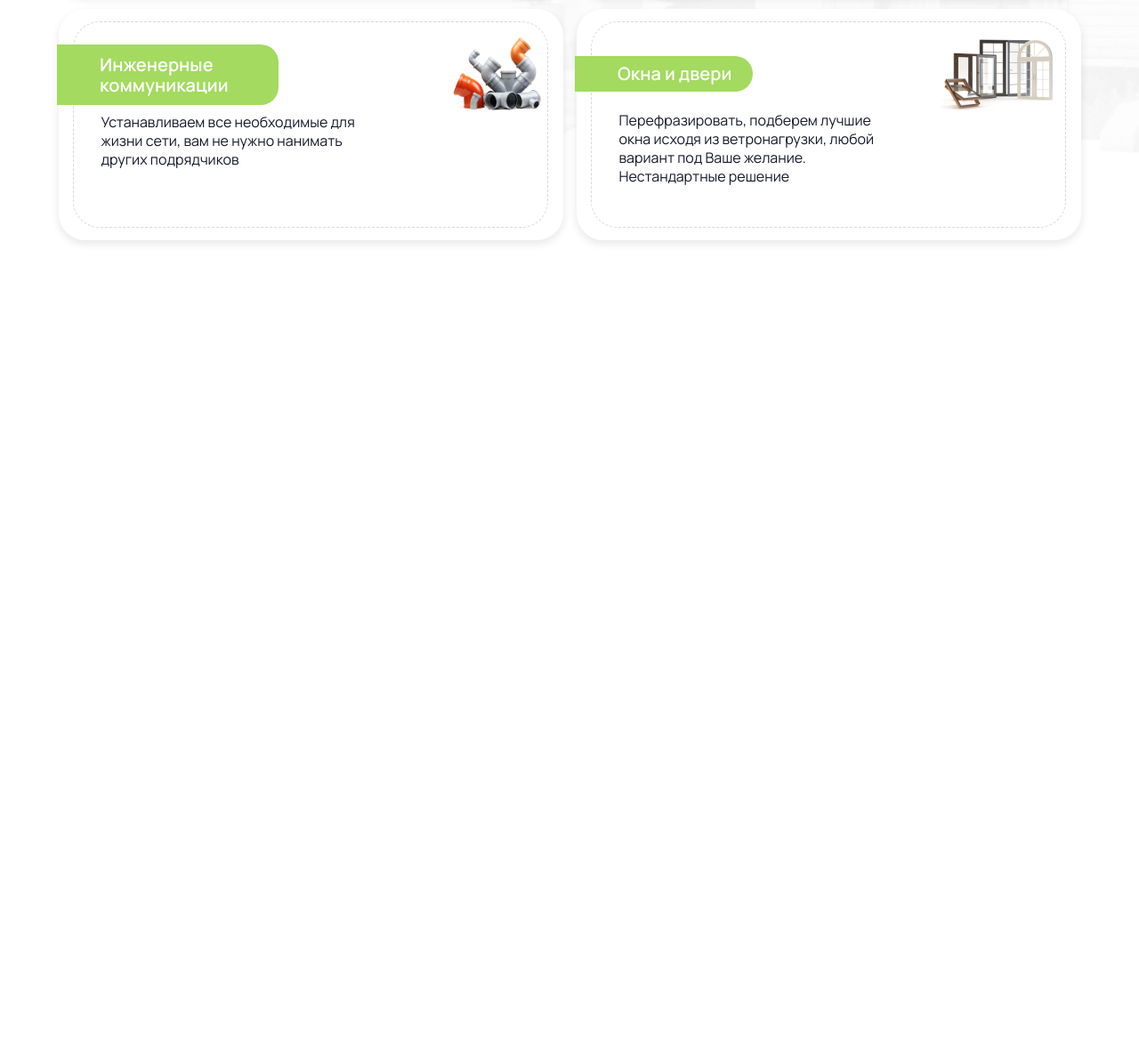
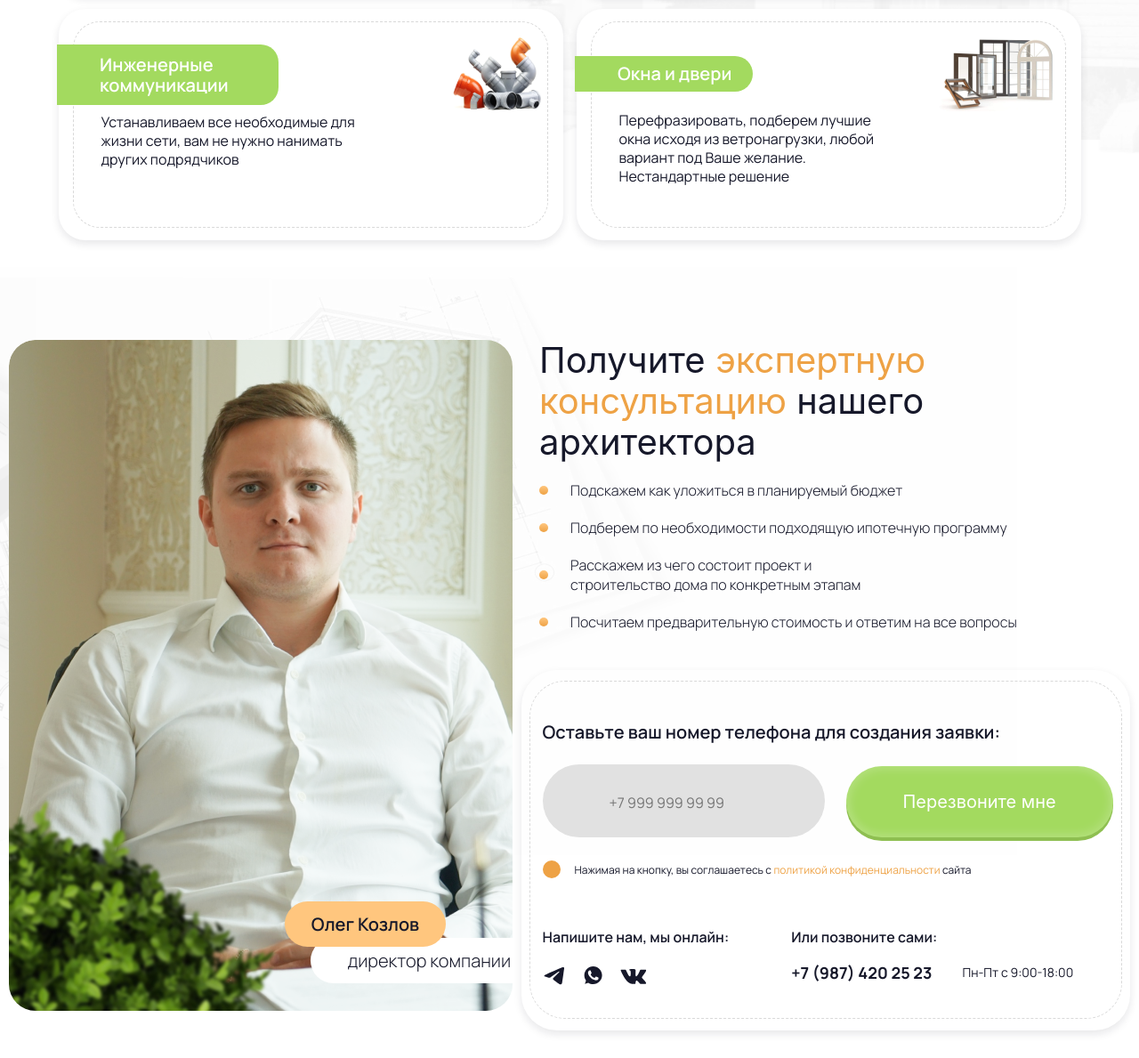
Before and after one commit to blvckonej/nako, a website built with Vite: page index.html in a window 1280 px wide. Shown: the part 2844-4033 px from the top of the page at 89% size. Before the commit the page ends 3144 px from the top, so only its background shows below. Built offline with nearby package versions, Linux system fonts and the light colour scheme; files whose address does not match are found by name.

Commit message:
edit feedback form

```diff
--- a/index.html
+++ b/index.html
@@ -223,7 +223,7 @@
           </div>
         </div>
       </section>
-      <!-- <section class="feedback">
+      <section class="feedback">
         <div class="container">
           <div class="feedback__block">
             <div class="feedback__portrait">
@@ -298,7 +298,7 @@
           </div>
         </div>
       </section>
-      <section class="project">
+      <!-- <section class="project">
         <div class="container">
           <h2 class="project__block-title section_title">
             Посмотрите на <span>готовые дома,</span> которые уже радуют хозяев
--- a/src/scss/blocks/feedback.scss
+++ b/src/scss/blocks/feedback.scss
@@ -4,12 +4,11 @@
   &__block {
     padding-top: 82px;
     display: flex;
-    justify-content: space-between;
   }
   &__portrait {
     position: relative;
     width: 613px;
-    height: 754px;
+    max-height: 754px;
     background-image: url("../images/boss.png");
     border-radius: var(--border-radius-m);
     background-size: cover;
@@ -33,10 +32,11 @@
     z-index: 1;
   }
   &__portrait-jobtitle {
-    @include df-center-all;
-    width: 270px;
+    @include df-center;
+    width: 225px;
     height: 51px;
-    margin-right: -40px;
+    justify-content: flex-end;
+    padding-right: 2px;
     margin-top: -10px;
     margin-bottom: 31px;
     font-weight: var(--fw-light);
@@ -46,31 +46,49 @@
   }
   &__consultation-title {
     text-align: left !important;
+    margin-left: 88px !important;
+    @include desktop-h {
+      margin-left: 30px !important;
+    }
   }
   &__consultation-dots {
     width: 10px;
     height: 10px;
+    margin-left: 88px;
     margin-right: 25px;
     background: var(--color-orange-btn);
     border-radius: var(--border-radius-xl);
+    @include desktop-h {
+      margin-left: 30px;
+    }
   }
   &__consultation-text {
     font-weight: var(--fw-light);
     font-size: var(--text-sm);
     line-height: 22px;
+    @include desktop {
+      font-size: var(--text-xxs);
+    }
   }
   &__consultation-item {
     @include df-center;
     margin-top: 30px;
+    @include desktop {
+      margin-top: 20px;
+    }
   }
   &__form {
     @include df-center-all;
-    margin-left: -210px;
-    // margin-right: -75px;
+    margin-left: -12%;
+    margin-right: -5%;
     height: 405px;
     margin-top: 43px;
     box-shadow: var(--box-shadow-m);
     border-radius: var(--border-radius-l);
+    @include desktop-h {
+      margin-left: 10px;
+      margin-right: 0;
+    }
   }
   &__form-dashed-wrapp {
     width: 97%;
@@ -81,7 +99,10 @@
   &__form-dashed {
     width: 682px;
     height: 378px;
-    margin-left: 195px;
+    margin-left: 19%;
+    @include desktop-h {
+      margin-left: 2%;
+    }
   }
   &__form-block {
     margin-top: 45px;
@@ -89,6 +110,11 @@
   &__form-title {
     font-weight: var(--fw-semibold);
     font-size: var(--text-sm);
+  }
+  &__form-input {
+    @include desktop-h {
+      width: 300px;
+    }
   }
   &__form-checkbox {
     @include df-center;
@@ -133,6 +159,9 @@
   }
   &__form-button {
     margin-left: 35px;
+    @include desktop-h {
+      margin-left: 20px;
+    }
   }
   &__contacts {
     margin-top: 53px;
@@ -143,9 +172,6 @@
   }
   &__contacts-left {
     margin-right: 70px;
-    .header__social {
-      margin-left: -25px;
-    }
   }
   &__contacts-phone {
     @include df-center-all;
--- a/src/scss/media.scss
+++ b/src/scss/media.scss
@@ -1,3 +1,6 @@
+$desktop-h: 1440px;
+$desktop-above-h: 1441px;
+
 $desktop: 1280px;
 $desktop-above: 1281px;
 
@@ -9,6 +12,20 @@ $mobile-above: 768px;
 
 $phone: 431px;
 $phone-above: 432px;
+
+
+@mixin desktop-h {
+  @media (max-width: $desktop-h) {
+    @content;
+  }
+}
+
+@mixin desktop-h-above {
+  @media (min-width: $desktop-h-above) {
+    @content;
+  }
+}
+
 
 @mixin desktop {
   @media (max-width: $desktop) {
```
